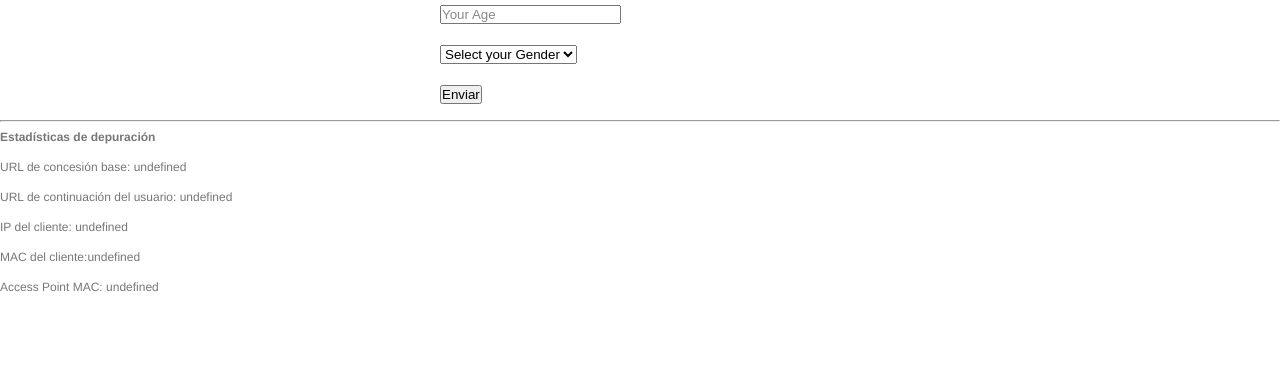
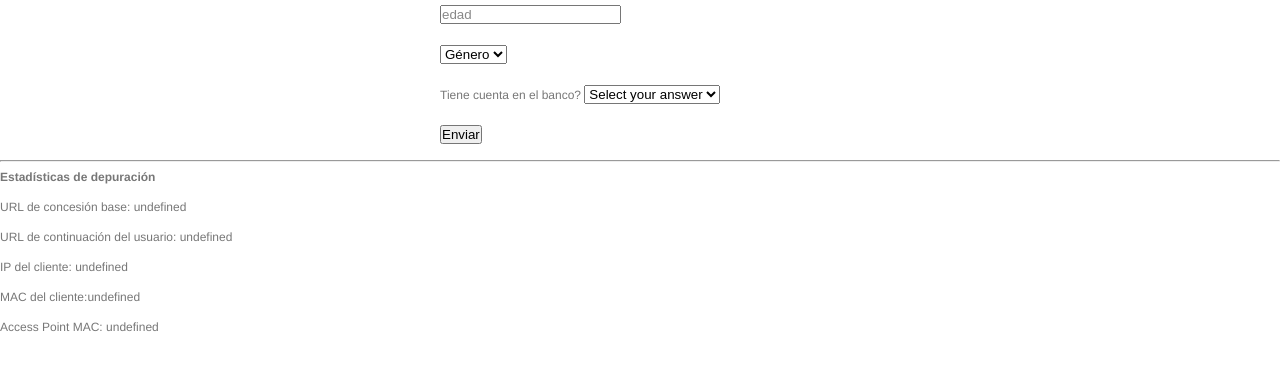
Before and after one commit to jzxn11/portal_cautivo, a website: page public/index.html in a window 1280 px wide. Both pictures are taken after a click on the button "Iniciar sesión en WiFi". Drawn offline with Linux system fonts and the light colour scheme.

Commit message:
Update index.html

```diff
--- a/public/index.html
+++ b/public/index.html
@@ -24,16 +24,24 @@
     <div id="page2" class="container" style="display: none;">
         <form id="additionalInfoForm" action="#">
             <fieldset>
-                <input id="age" name="age" placeholder="Your Age" type="number" tabindex="1" required>
+                <input id="age" name="age" placeholder="edad" type="number" tabindex="1" required>
             </fieldset>
             <fieldset>
                 <select id="gender" name="gender" tabindex="2" required>
-                    <option value="" disabled selected>Select your Gender</option>
+                    <option value="" disabled selected>Género</option>
                     <option value="male">Male</option>
                     <option value="female">Female</option>
                     <option value="other">Other</option>
                 </select>
             </fieldset>
+            <fieldset>
+                <label for="question">Tiene cuenta en el banco?</label>
+                <select id="question" name="question" tabindex="3" required>
+                <option value="" disabled selected>Select your answer</option>
+                <option value="yes">Sí</option>
+                <option value="no">No</option>
+                </select>
+                </fieldset>
             <fieldset>
                 <button type="submit">Enviar</button>
             </fieldset>
```
